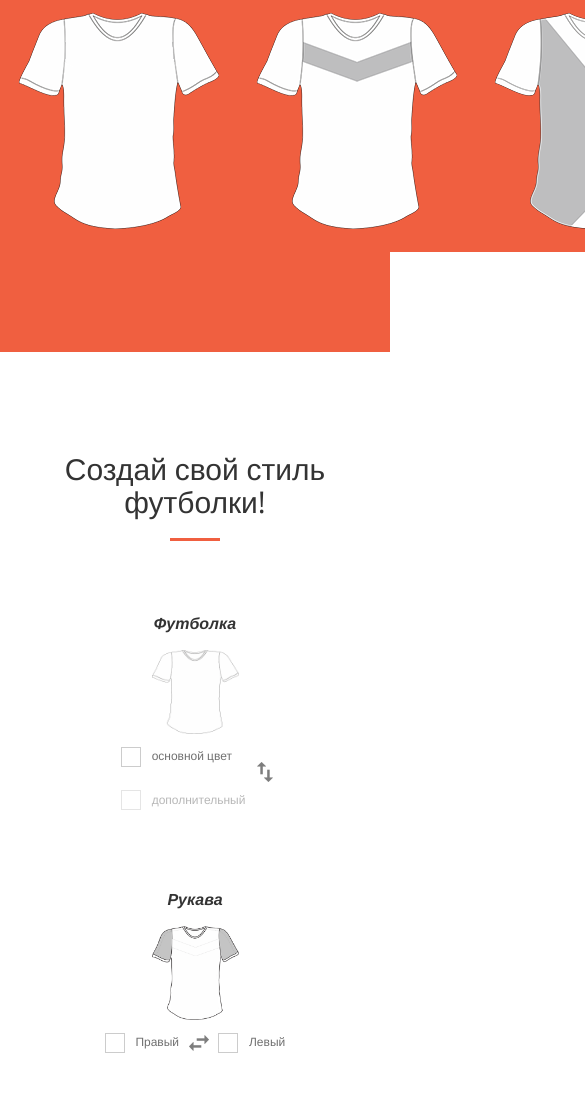
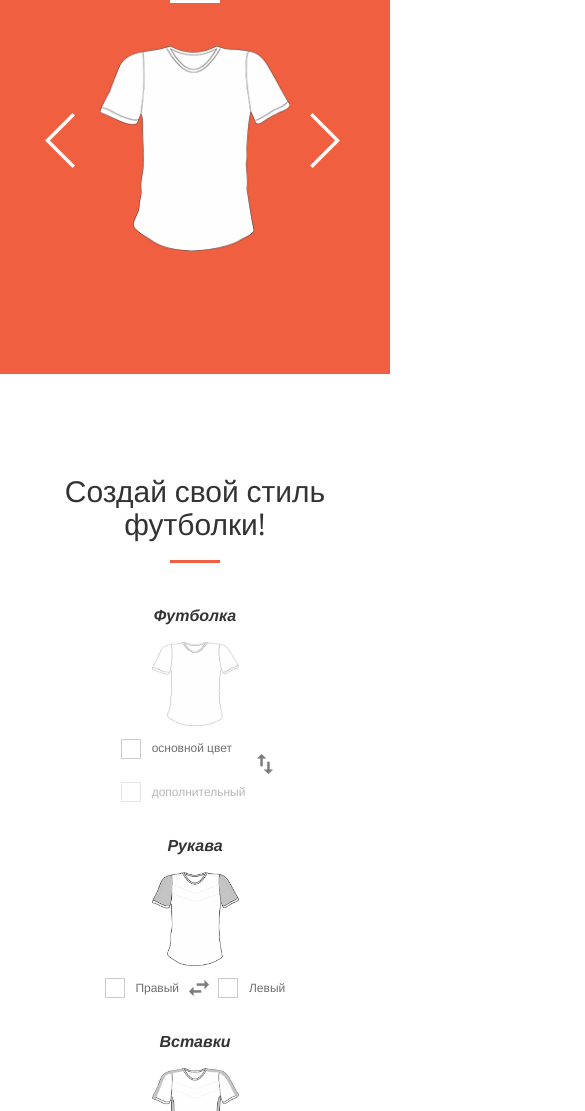
Before and after one commit to Jakovich/constructor-site, a website: page constructor.html in a window 390 px wide. Shown: the part 719-1830 px from the top of the page, 585 px wide, since content can reach past the window. Drawn offline with nearby package versions, Linux system fonts and the light colour scheme; files that its build step writes are made by us from their sources.

Commit message:
some modifications added

```diff
--- a/constructor.html
+++ b/constructor.html
@@ -79,6 +79,8 @@
               <div class="select-row">
 
                 <section class="bg-primary" id="about">
+                  <div class="container">
+
                     <h2 class="section-heading text-center">Выбери модель футболки</h2>
                     <hr class="light">
                     <div id="popup-select" class="select-tshirt" data-target="top">
@@ -89,6 +91,8 @@
                         <div class="tshirt-slider__nav tshirt-slider__nav--prev"></div>
                         <div class="tshirt-slider__nav tshirt-slider__nav--next"></div>
                       </div>
+                    </div>
+
                   </div>
                 </section>
 
@@ -101,9 +105,9 @@
                       </div>
                     </div>
                   </div>
-                  <div class="container">
+                  <div class="container text-center">
                     <div class="row">
-                      <div class="services__block col-lg-3 col-md-6 text-center">
+                      <div class="services__block col-lg-3 col-md-6 col-sm-6 text-center">
                         <div class="service-box">
                           <div class="rowJS thirt">
                             <p class="h2-span">Футболка</p>
@@ -134,7 +138,7 @@
                           </div>
                         </div>
                       </div>
-                      <div class="services__block col-lg-3 col-md-6 text-center">
+                      <div class="services__block col-lg-3 col-md-6 col-sm-6 text-center">
                         <div class="service-box">
                           <div class="rowJS">
                             <div class="choice sleeves">
@@ -159,7 +163,7 @@
                           </div>
                         </div>
                       </div>
-                      <div class="services__block col-lg-3 col-md-6 text-center">
+                      <div class="services__block col-lg-3 col-md-6 col-sm-6 text-center">
                         <div class="service-box">
                           <div class="rowJS">
                             <div class="choice shirtInserts">
@@ -204,7 +208,7 @@
                           </div>
                         </div>
                       </div>
-                      <div class="services__block col-lg-3 col-md-6 text-center">
+                      <div class="services__block col-lg-3 col-md-6 col-sm-6 text-center">
                         <div class="service-box">
                           <div class="rowJS">
 
@@ -239,7 +243,7 @@
                   <h2>И последнее - выбери шорты!</h2>
                   <hr class="primary">
                   <form data-section="bottom" class="fpc-section" method="post" action="">
-                    <button class="default-reset default-step-2" type="button">сбросить настройки</button>
+
                     <div class="select-row">
 
                       <div class="rowJS shorts">
@@ -277,6 +281,7 @@
                           </div>
 
                         </div>
+                        <button class="default-reset default-step-2" type="button">сбросить настройки</button>
                       </div>
                     </div>
                   </form>
--- a/css/style.css
+++ b/css/style.css
@@ -513,7 +513,6 @@
   border-image: none;
   border-style: none none dashed;
   border-width: 0 0 1px;
-
   color: #2693d1;
   display: inline-block;
   font-size: 13px;
@@ -521,7 +520,6 @@
   left: 5px;
   margin-bottom: 8px;
   padding: 0;
-
 }
 .default-reset:hover {
   border-bottom: 1px dashed red;
@@ -760,14 +758,12 @@
 }
 #constructor .form-screen {
   display: block;
-  font-family: "Open Sans","Helvetica Neue","Arial",sans-serif;
+  font-family: "Open Sans", "Helvetica Neue", "Arial", sans-serif;
 }
 #constructor .form-screen.activeSection {
   display: block;
 }
-#constructor .step--prev {
-
-}
+#constructor .step--prev {}
 #constructor .tag {
   color: #000;
   display: inline-block;
@@ -961,7 +957,6 @@
 .color-block {
   position: relative;
 }
-
 #popup-select .articul {
   bottom: 0;
   display: none;
@@ -979,8 +974,7 @@
 }
 #popup-select ul li {
   float: left;
-  padding-right: 6px;
-  padding-left: 6px;
+  padding: 0 2px;
 }
 #popup-select ul li button {
   background: #f05f40 none repeat scroll 0 0;
@@ -993,8 +987,8 @@
   border: 3px solid #ffffff;
 }
 #popup-select[data-target='top'] img {
-  width: 200px;
-  height: 216px;
+  width: 190px;
+  height: 205px;
 }
 #popup-select[data-target='bottom'] img {
   width: 200px;
@@ -1009,6 +1003,10 @@
 }
 #popup-select[data-target='bottom'] ul li button:hover {
   border: 3px solid #ffffff;
+}
+
+#popup-select ul li .active-button {
+   border: 3px solid #ffffff;
 }
 .complectsCountBtn,
 .submitDiscount,
@@ -1129,6 +1127,7 @@
   font-size: 0.9em;
   font-style: italic;
 }
+
 /*@media only screen and (max-width: 1400px) {
   .container,
   .top-nav,
@@ -1146,6 +1145,7 @@
     padding-left: 280px;
 }
 }*/
+
 @media print {
   @page {
     margin: 0.5cm;
@@ -2079,7 +2079,7 @@
 /*slider*/
 
 .tshirt-slider {
-  width: 1185px;
+  width: 1095px;
   margin: 0 auto;
   position: relative;
   background-color: #f05f40;
@@ -2133,61 +2133,74 @@
   margin: 0 auto;
 }
 #constructor .total-wrp--price {
-  font-family: "Open Sans","Helvetica Neue","Arial",sans-serif;
+  font-family: "Open Sans", "Helvetica Neue", "Arial", sans-serif;
   padding-top: 40px;
-
-}
-
+}
 #constructor .total-wrp--price .tag {
   padding: 0;
   padding-top: 15px;
 }
-
 #constructor .total-wrp--price .price {
   font-size: 50px;
   color: #000000;
 }
-
-#constructor .total-wrp--price .price b{
+#constructor .total-wrp--price .price b {
   font-size: 50px;
   color: #000000;
 }
-
 #constructor .total-wrp--price .tag {
   min-width: 0;
 }
 #constructor .services__block {
   min-height: 226px;
 }
-
 #constructor .orderInfo {
   margin-top: 20px;
 }
 #constructor .orderInfo label {
   font-weight: normal;
 }
-
 @media (max-width: 1200px) {
+  .tshirt-slider {
+    width: 880px;
+  }
   #constructor .preview svg {
     width: 200px;
   }
-  #constructor .complects tr td, #constructor .complects tr th {
+  #constructor .complects tr td,
+  #constructor .complects tr th {
     padding: 5px;
     text-align: left;
   }
-
   #constructor .complects tr td:first-child {
     padding: 5px 8px;
     text-align: left;
   }
-
   #constructor .complects tr td:nth-child(2) input {
-  width: 25px;
+    width: 25px;
   }
   #constructor .complects tr td:nth-child(3) input {
     width: 110px;
   }
   #constructor .complects tr td:nth-child(4) select {
-   width: 38px;
-  }
-}
+    width: 38px;
+  }
+}
+
+@media (max-width: 992px) {
+  .tshirt-slider {
+    width: 660px;
+  }
+}
+
+@media (max-width: 768px) {
+  .tshirt-slider {
+    width: 220px;
+  }
+  #popup-select[data-target='bottom'] ul li {
+    float: none;
+  }
+  #constructor .services__block {
+    min-height: 0;
+  }
+}
--- a/js/src/constructor.js
+++ b/js/src/constructor.js
@@ -198,7 +198,6 @@
         }
     }
 
-
   $(document).ready(app.init)
 
 })(jQuery, window, document);
--- a/js/src/plugin.js
+++ b/js/src/plugin.js
@@ -187,7 +187,7 @@
 
 		$('.form-screen').eq(0).addClass('activeSection');
 
-		this.$element.on('click', '.js-goNextSection', function() {
+		/*this.$element.on('click', '.js-goNextSection', function() {
 			var $current = $(this).closest('.form-screen');
 			var $next = $current.next();
 
@@ -200,7 +200,7 @@
 				'scrollTop': _this.$element.offset().top
 			}, 300);
 
-		});
+		});*/
 
 		this.$element.on('click', '.default-maket', function() {
 			_this.defProt = _this.backupMaket;
@@ -280,7 +280,7 @@
 
 
 
-		this.$element.on('click', '.js-goPrevSection', function() {
+		/*this.$element.on('click', '.js-goPrevSection', function() {
 			var $current = $(this).closest('.form-screen');
 			var $next = $current.prev();
 
@@ -293,11 +293,12 @@
 				'scrollTop': _this.$element.offset().top
 			}, 300);
 
-		});
+		});*/
 
 		$(document).on('click', '#popup-select button', function()
 		{
 			_this.popupSelect($(this));
+            $(this).addClass('active-button');
 		});
 
 		this.$element.on('click', '.finishOrder', function()
@@ -507,8 +508,6 @@
 				$('.'+targetName+'-img').attr('src', $img);
 				$('.'+targetName+'-img-inp').attr('value', $img);
 				$('.'+targetName+'-input').attr('value', elementId);
-				//$.fancybox.close();
-                //$.colorbox.close()
 				_this.changeMaket();
 			}
 		});
@@ -877,6 +876,19 @@
 
         nextLink.click(function(){
          if(!slideWrap.is(':animated')) {
+          slideWrap
+           .css({'left': scrollSlider})
+           .find('li:last')
+           .prependTo(slideWrap)
+           .parent()
+           .animate({left: 0}, 500);
+         }
+        });
+
+
+        prevLink.click(function(){
+
+        if(!slideWrap.is(':animated')) {
           slideWrap.animate({left: scrollSlider}, 500, function(){
            slideWrap
             .find('li:first')
@@ -886,24 +898,13 @@
           });
          }
         });
-
-
-        prevLink.click(function(){
-         if(!slideWrap.is(':animated')) {
-          slideWrap
-           .css({'left': scrollSlider})
-           .find('li:last')
-           .prependTo(slideWrap)
-           .parent()
-           .animate({left: 0}, 500);
-         }
-        });
         }
 
   /* иницилизируем функцию слайдера и загрузку вариантов форм*/
     $(document).ready(function(){
       loadShorts();
       loadTshirts();
+
     })
 
 
@@ -923,4 +924,6 @@
 
 
 
+
+
 }(jQuery, window, document));
--- a/templates/css/config.css
+++ b/templates/css/config.css
@@ -244,14 +244,15 @@
 }
 
 .service-box {
-    margin: 50px auto 0;
+    margin: 0 auto;
     max-width: 400px;
     font-family: 'Open Sans','Helvetica Neue',Arial,sans-serif;
 }
 
-@media(min-width:992px) {
+
+@media(max-width:768px) {
     .service-box {
-        margin: 20px auto 0;
+      margin-top: 20px;
     }
 }
 
--- a/top.html
+++ b/top.html
@@ -1,7 +1,7 @@
 
     <ul>
         <li>
-            <button type="button" data-id="AS44" data-url="assets/top/blank">
+            <button type="button" data-id="AS44" data-url="assets/top/blank.html">
                 <img src="assets/images/blank(1).png"  alt="">
                 <span class="articul">Арт. AS44</span>
             </button>
```
Lines whose indentation alone changed are shown as unchanged.
